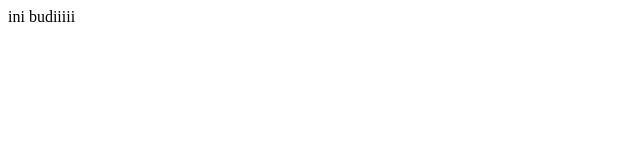
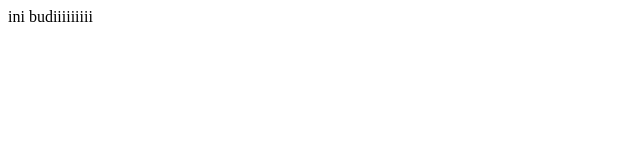
Before and after one commit to feri220899/git2, a plain HTML site: page index.html in a window 1280 px wide. Shown: the full height of the page, 0-640 px from the left. Drawn offline with Linux system fonts and the light colour scheme.

Commit message:
budi comit

```diff
--- a/index.html
+++ b/index.html
@@ -6,6 +6,6 @@
     <title>main</title>
 </head>
 <body>
-    ini budiiiii
+    ini budiiiiiiiii
 </body>
 </html>
```
